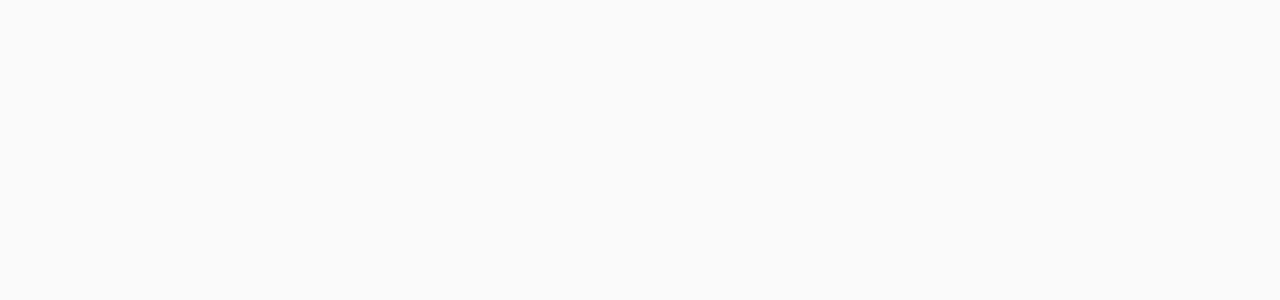
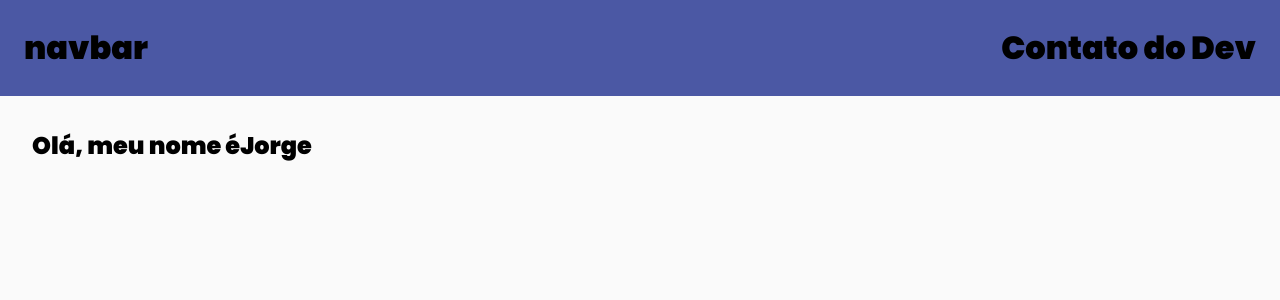
Before and after one commit to jorgelucasalima/appcep, a React (Create React App) app: page /contato in a window 1280 px wide. Before the commit this address had no page. Shown: the top 300 px of the page. Built offline with nearby package versions, Linux system fonts and the light colour scheme.

Commit message:
contact to dev create

```diff
--- /dev/null
+++ b/src/components/BodyDev/index.jsx
@@ -0,0 +1,9 @@
+import { Content } from "./styles";
+
+export default function BodyDev (params) {
+  return(
+    <Content>
+      <h2>Olá, <span>meu nome é</span>Jorge</h2>
+    </Content>
+  )
+}
--- /dev/null
+++ b/src/components/BodyDev/styles.js
@@ -0,0 +1,8 @@
+import styled from "styled-components";
+
+  export const Content = styled.div`
+    display: flex;
+    align-items: center;
+    margin-top: 2rem;
+    margin: 2rem;
+`
--- a/src/components/Button/index.jsx
+++ b/src/components/Button/index.jsx
@@ -14,7 +14,7 @@
 
     const response = await api.get(`${cepDigitado}/json/`)
     .then((response) => {
-      console.log('o response é:' , response)
+      //console.log('o response é:' , response)
       setCepSalvo(response.data)
     })
     .catch((error) => {
--- a/src/components/Button/styles.js
+++ b/src/components/Button/styles.js
@@ -19,7 +19,6 @@
     font-size: 1.20rem;
 
     margin-right: 0.70rem;
-
   }
 
   button {
--- a/src/components/NavBar/index.jsx
+++ b/src/components/NavBar/index.jsx
@@ -1,3 +1,4 @@
+import { Link } from 'react-router-dom';
 import { Container, Content } from './styles';
 
 export default function NavBar() {
@@ -5,7 +6,7 @@
     <Container>
       <Content>
         <h1>navbar</h1>
-        <h2>Contato do Dev</h2>
+        <Link to='/contato'>Contato do Dev</Link>
       </Content>
     </Container>
   )
--- a/src/components/NavBar/styles.js
+++ b/src/components/NavBar/styles.js
@@ -11,4 +11,10 @@
   justify-content: space-between;
   //color: var(--texto-branco)
 
-`
+  a {
+    font-size: 2rem;
+    font-weight: bold;
+    color: black;
+    text-decoration: none;
+  }
+`;
--- a/src/pages/Contato/index.jsx
+++ b/src/pages/Contato/index.jsx
@@ -1,8 +1,12 @@
+import BodyDev from '../../components/BodyDev';
+import NavBar from './../../components/NavBar/index';
 
 export default function Contato (params) {
   return (
     <>
-      CONTATOOO
+      <NavBar/>
+      <BodyDev/>
     </>
+
   )
 }
--- a/src/routes.js
+++ b/src/routes.js
@@ -1,10 +1,12 @@
 import { Route, Routes as RotasApp } from "react-router-dom";
 import Home from "./pages/Home";
+import Contato from './pages/Contato';
 
 export default function Rotas() {
    return(
        <RotasApp>
            <Route index element={<Home />} />
+           <Route path='/contato' element={<Contato/>}/>
        </RotasApp>
    )
 }
```
